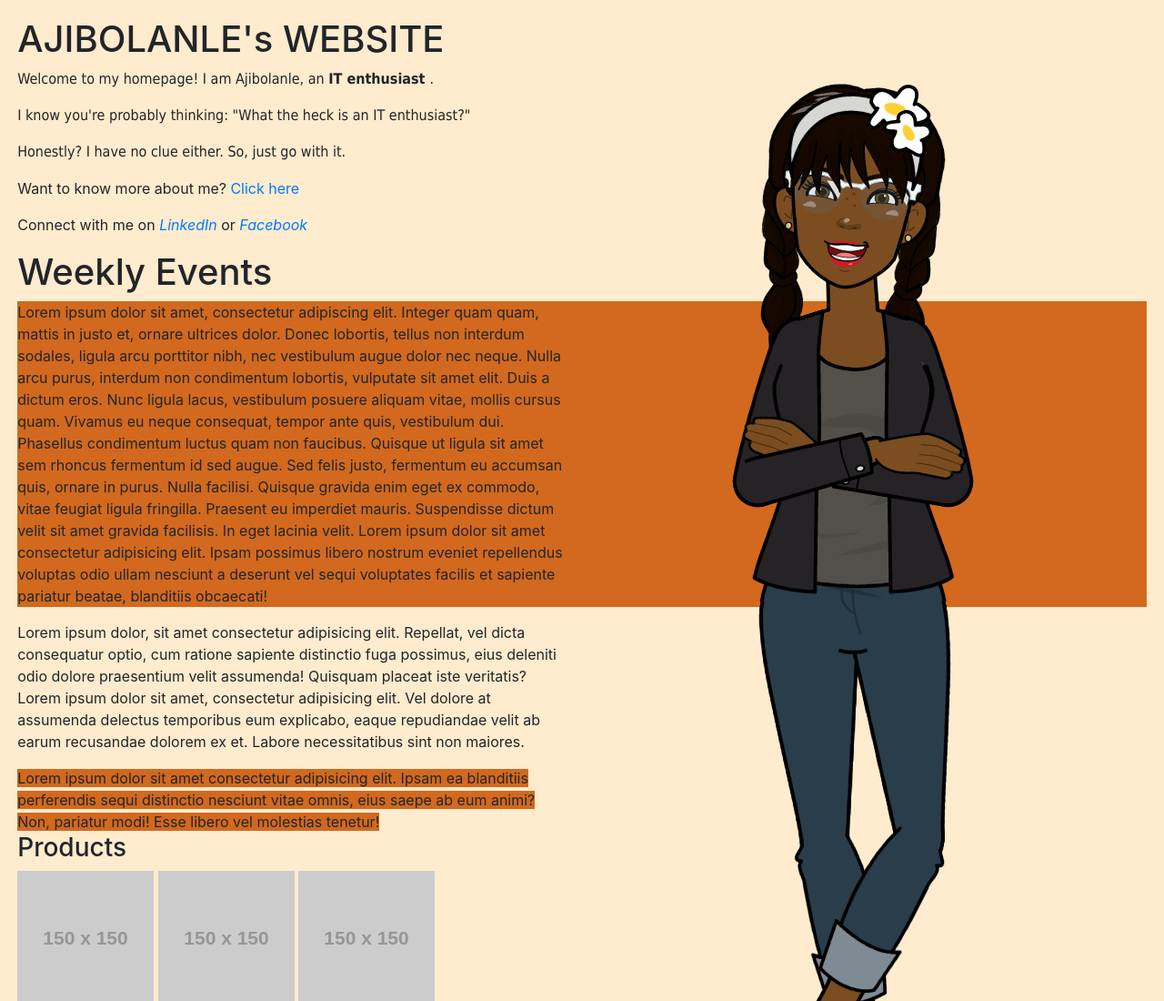
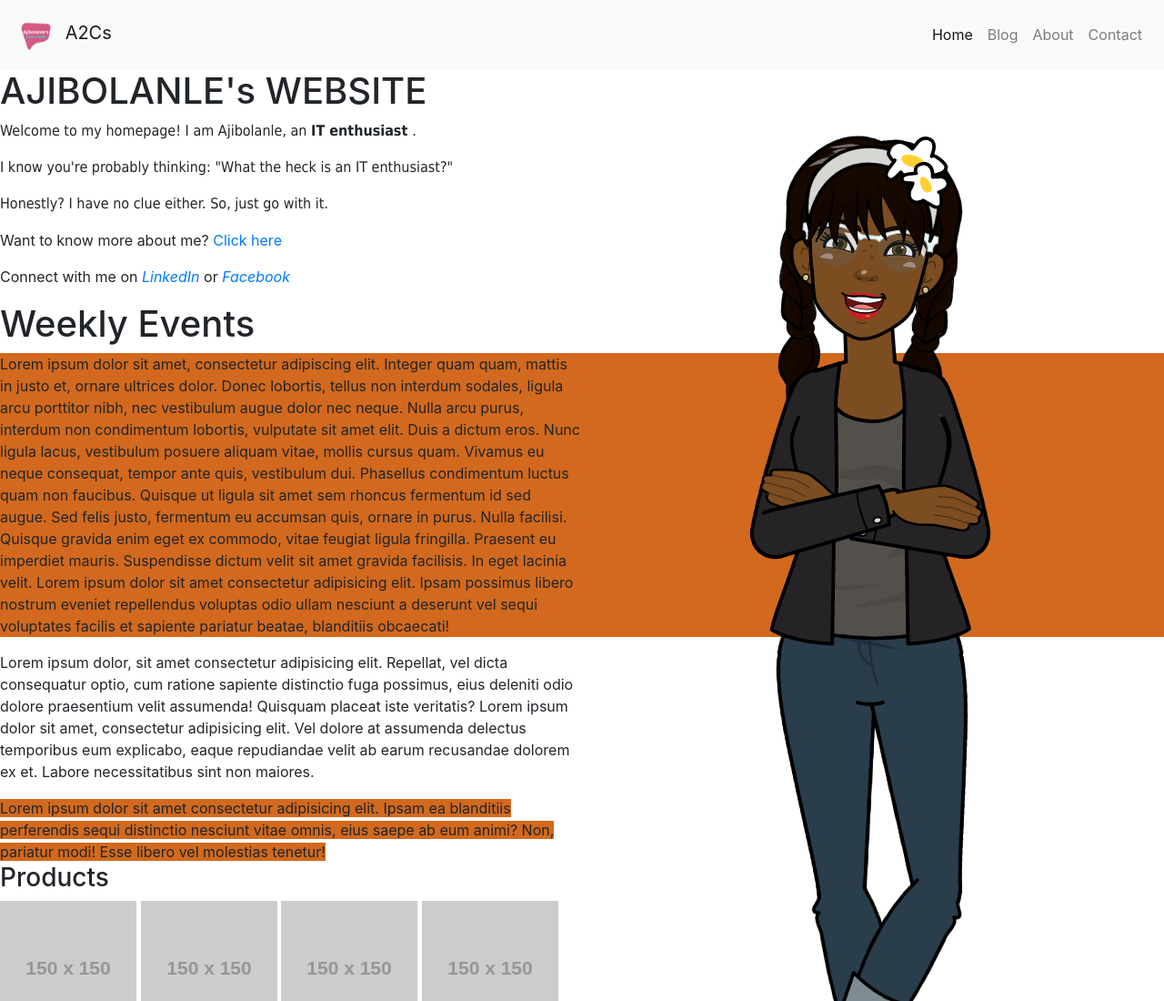
Before and after one commit to Glowrare/Personal-Blog, a plain HTML site: page index.html in a window 1280 px wide. Shown: the top 1100 px of the page at 91% size. Drawn offline with nearby package versions, Linux system fonts and the light colour scheme; placeholder pictures from the web are drawn by us.

Commit message:
added navbar

```diff
--- a/CSS/index.css
+++ b/CSS/index.css
@@ -1,9 +1,9 @@
-body{
+/* body{
     background-color: blanchedalmond;
     margin: 1.5%;
     text-align: left;
 
-}
+} */
 
 .chc-bg{
     background-color: chocolate;
--- a/index.html
+++ b/index.html
@@ -12,6 +12,32 @@
     <title> Home </title>
 </head>
 <body>
+    <div class="header">
+        <nav class="navbar navbar-expand-lg navbar-light bg-light">
+            <a class="navbar-brand" href="#">
+                <img src="images/a2clogo.png" width="50" height="50" alt=""> A2Cs
+            </a>
+            <button class="navbar-toggler" type="button" data-toggle="collapse" data-target="#navbarNavDropdown" aria-controls="navbarNavDropdown" aria-expanded="false" aria-label="Toggle navigation">
+              <span class="navbar-toggler-icon"></span>
+            </button>
+            <div class="collapse navbar-collapse justify-content-end" id="navbarNavDropdown">
+              <ul class="navbar-nav">
+                <li class="nav-item active">
+                  <a class="nav-link" href="#">Home <span class="sr-only">(current)</span></a>
+                </li>
+                <li class="nav-item">
+                  <a class="nav-link" href="#">Blog</a>
+                </li>
+                <li class="nav-item">
+                  <a class="nav-link" href="#">About</a>
+                </li>
+                <li class="nav-item">
+                  <a class="nav-link" href="#"> Contact </a>
+                </li>
+              </ul>
+            </div>
+          </nav>
+    </div>
     <div id="img-welcome">
         <img src="Images/full-img.png" alt="Welcome image">
     </div>
```
Also changed, not shown: Images/a2clogo.png (added), Images/half-moon.jpg (added), Images/holding-moon-balloon.jpg (added), Images/wallpaper.jpg (added).
